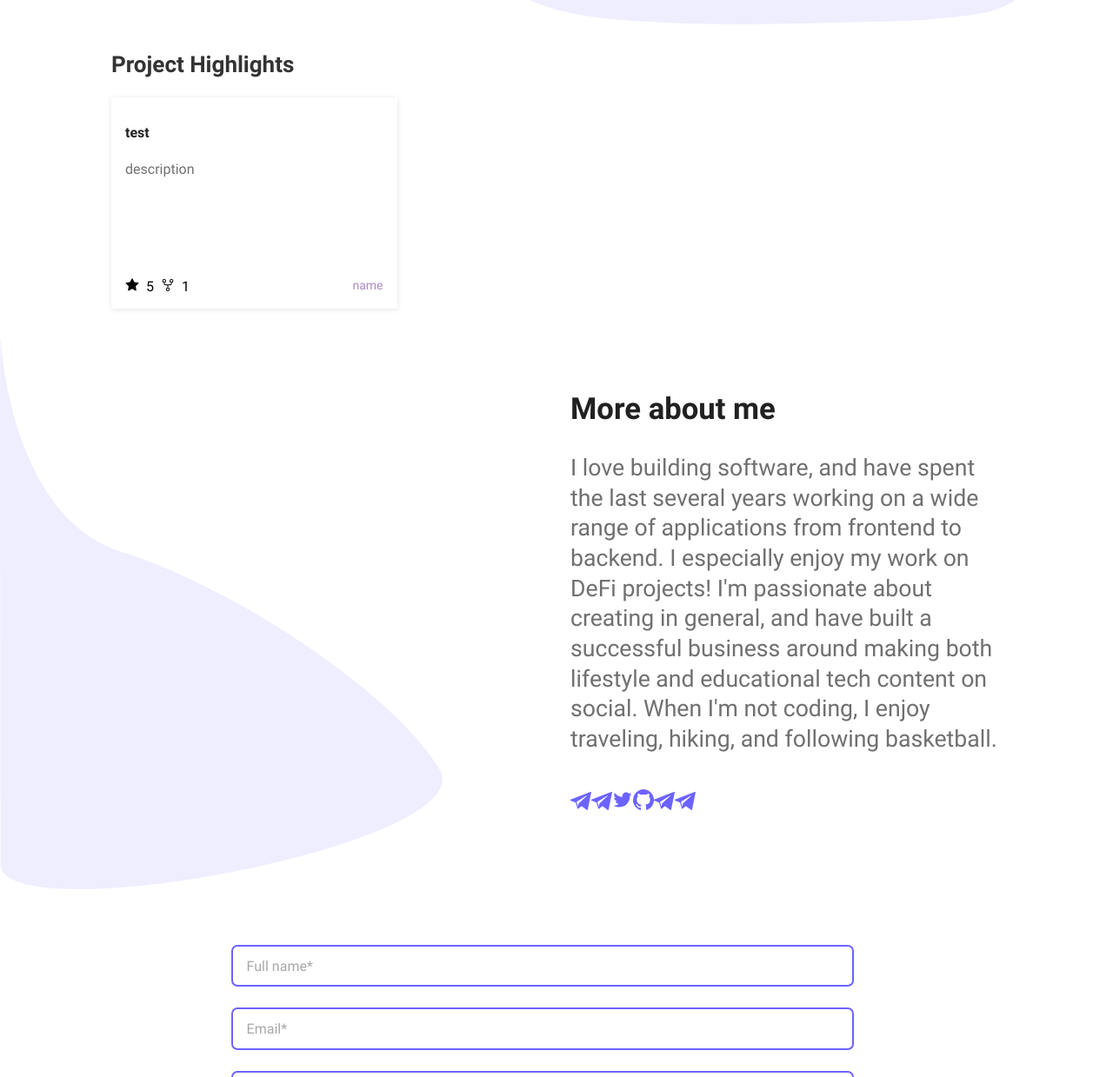
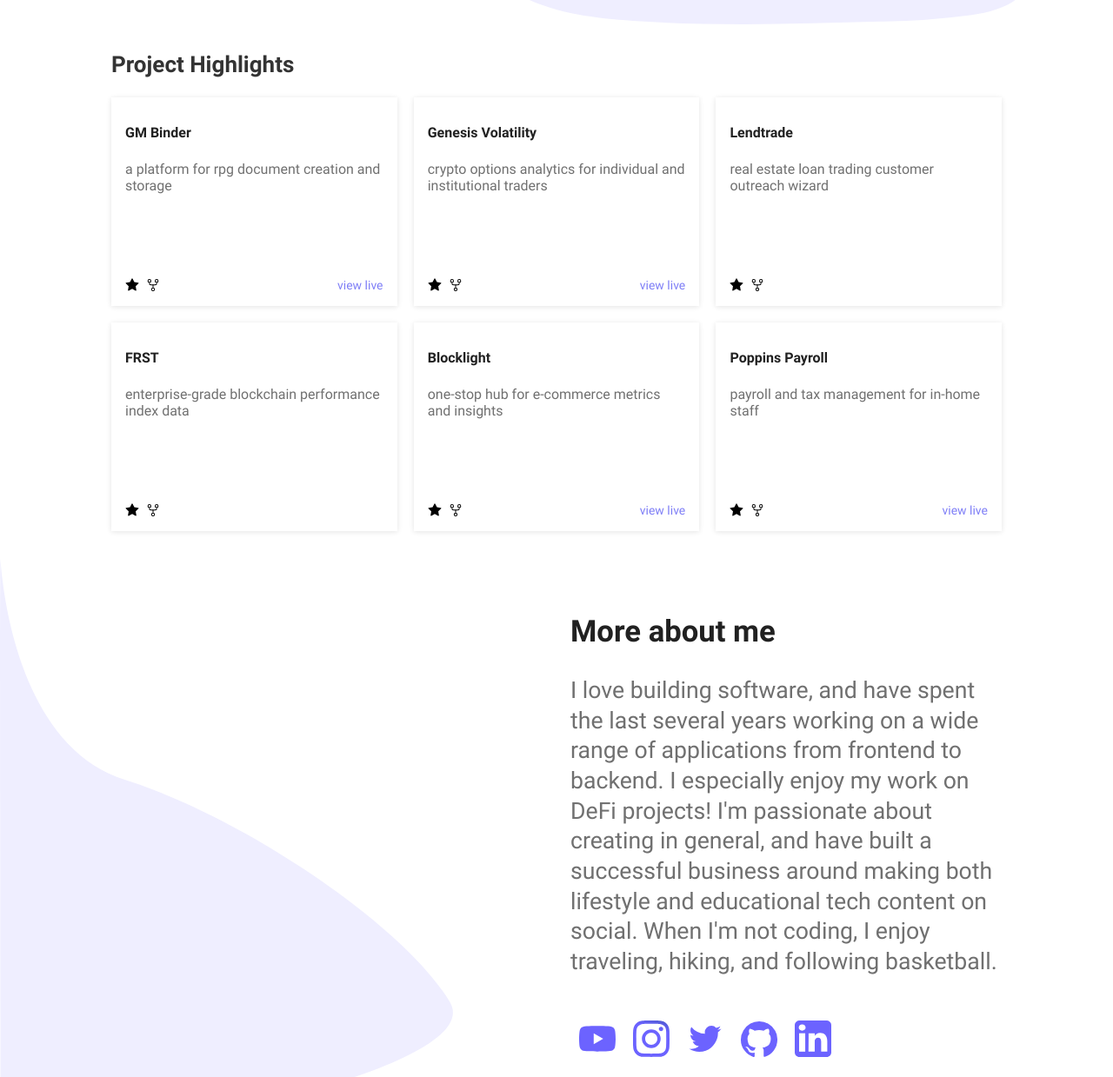
Before and after one commit to SarahMAmann/portfolio, a Gatsby site in the folder gatsby-portfolio-dev/: page / in a window 1280 px wide. Shown: the part 602-1841 px from the top of the page at 87% size. Built offline with nearby package versions, Linux system fonts and the light colour scheme; Gatsby itself is replaced by a stand-in of ours.

Commit message:
projects, social icons, and footer

```diff
--- a/gatsby-portfolio-dev/src/components/common/Button/index.js
+++ b/gatsby-portfolio-dev/src/components/common/Button/index.js
@@ -13,7 +13,7 @@ export const Button = styled.button`
   -ms-user-select: none;
   user-select: none;
   color: #fff;
-  background: #0074d9;
+  background: #6c63ff;
 
   &:focus {
     outline: none;
--- a/gatsby-portfolio-dev/src/components/landing/Intro/index.jsx
+++ b/gatsby-portfolio-dev/src/components/landing/Intro/index.jsx
@@ -14,8 +14,8 @@ export const Intro = () => {
       <Header />
       <IntroWrapper as={Container}>
         <Details theme={theme}>
-          <h1>Hi There,</h1>
-          <h4>I'm Sarah, a software engineer in Chicago!</h4>
+          <h1>hello!</h1>
+          <h4>I'm Sarah, a software engineer in Chicago</h4>
           <Button as={AnchorLink} href="#contact">
             Work With Me
           </Button>
--- a/gatsby-portfolio-dev/src/components/landing/Intro/styles.js
+++ b/gatsby-portfolio-dev/src/components/landing/Intro/styles.js
@@ -66,8 +66,6 @@ export const Thumbnail = styled.div`
   }
 
   img {
-    /* width: 60%;
-    margin-left: 25%; */
     width: 65%;
   }
 `;
--- a/gatsby-portfolio-dev/src/components/landing/Projects/index.jsx
+++ b/gatsby-portfolio-dev/src/components/landing/Projects/index.jsx
@@ -4,72 +4,42 @@ import { ThemeContext } from 'providers/ThemeProvider';
 import { Container, Card, TitleWrap } from 'components/common';
 import Star from 'components/common/Icons/Star';
 import Fork from 'components/common/Icons/Fork';
-import { Wrapper, Grid, Item, Content, Stats, Languages } from './styles';
+import { Wrapper, Grid, Item, Content, Stats, ViewLive } from './styles';
+import projects from './projects.json';
 
 export const Projects = () => {
   const { theme } = useContext(ThemeContext);
-  // const {
-  //   github: {
-  //     viewer: {
-  //       repositories: { edges },
-  //     },
-  //   },
-  // } = useStaticQuery(
-  //   graphql`
-  //     {
-  //       github {
-  //         viewer {
-  //           repositories(first: 8, orderBy: { field: STARGAZERS, direction: DESC }) {
-  //             edges {
-  //               node {
-  //                 id
-  //                 name
-  //                 url
-  //                 description
-  //                 stargazers {
-  //                   totalCount
-  //                 }
-  //                 forkCount
-  //                 languages(first: 3) {
-  //                   nodes {
-  //                     id,
-  //                     name
-  //                   }
-  //                 }
-  //               }
-  //             }
-  //           }
-  //         }
-  //       }
-  //     }
-  //   `
+  const showViewLive = true;
   return (
     <Wrapper as={Container} id="projects">
       <h2>Project Highlights</h2>
       <Grid>
-        <Item key={1} as="a" href={''} target="_blank" rel="noopener noreferrer" theme={theme}>
+      {projects.map((project) => (
+        <Item key={project.id} rel="noopener noreferrer" theme={theme}>
           <Card theme={theme}>
             <Content>
-              <h4>test</h4>
-              <p>description</p>
+              <h4>{project.name}</h4>
+              <p>{project.description}</p>
             </Content>
+            {/* <img src={project.imageUrl} /> */}
             <TitleWrap>
               <Stats theme={theme}>
                 <div>
                   <Star color={theme === "light" ? "#000" : "#fff"}/>
-                  <span>5</span>
                 </div>
                 <div>
                   <Fork color={theme === "light" ? "#000" : "#fff"}/>
-                  <span>1</span>
                 </div>
               </Stats>
-              <Languages>
-                {<span key={1}>name</span>}
-              </Languages>
+              {project.showViewLive ?
+                <ViewLive as="a" href={project.link} target="_blank" rel="noopener noreferrer">
+                    {<span key={project.id}>view live</span>}
+                </ViewLive>
+              : null}
             </TitleWrap>
           </Card>
         </Item>
+        ))}
       </Grid>
     </Wrapper>
   );
--- /dev/null
+++ b/gatsby-portfolio-dev/src/components/landing/Projects/projects.json
@@ -0,0 +1,51 @@
+[
+    {
+      "id": 0,
+      "name": "GM Binder",
+      "description": "a platform for rpg document creation and storage",
+      "link": "https://gmbinder.com/",
+      "imageUrl": "/icons/telegram.svg",
+      "showViewLive": true
+    },
+    {
+        "id": 1,
+        "name": "Genesis Volatility",
+        "description": "crypto options analytics for individual and institutional traders",
+        "link": "https://gvol.io/",
+        "imageUrl": "/icons/telegram.svg",
+        "showViewLive": true
+    },
+    {
+        "id": 2,
+        "name": "Lendtrade",
+        "description": "real estate loan trading customer outreach wizard",
+        "link": "",
+        "imageUrl": "/icons/telegram.svg",
+        "showViewLive": false
+    },
+    {
+        "id": 3,
+        "name": "FRST",
+        "description": "enterprise-grade blockchain performance index data",
+        "link": "",
+        "imageUrl": "/icons/telegram.svg",
+        "showViewLive": false
+    },
+    {
+        "id": 4,
+        "name": "Blocklight",
+        "description": "one-stop hub for e-commerce metrics and insights",
+        "link": "https://blocklight.io/",
+        "imageUrl": "/icons/telegram.svg",
+        "showViewLive": true
+    },
+    {
+        "id": 5,
+        "name": "Poppins Payroll",
+        "description": "payroll and tax management for in-home staff",
+        "link": "https://poppinspayroll.com/",
+        "imageUrl": "/icons/telegram.svg",
+        "showViewLive": true
+    }
+
+]
--- a/gatsby-portfolio-dev/src/components/landing/Projects/styles.js
+++ b/gatsby-portfolio-dev/src/components/landing/Projects/styles.js
@@ -65,7 +65,7 @@ export const Stats = styled.div`
   }
 `;
 
-export const Languages = styled.div`
+export const ViewLive = styled.div`
   opacity: 0.5;
   font-size: 14px;
 `;
--- a/gatsby-portfolio-dev/src/components/landing/Skills/index.jsx
+++ b/gatsby-portfolio-dev/src/components/landing/Skills/index.jsx
@@ -1,8 +1,6 @@
 import React, { useContext } from 'react';
-import AnchorLink from 'react-anchor-link-smooth-scroll';
 import { ThemeContext } from 'providers/ThemeProvider';
-import { Container, Button } from 'components/common';
-// import dev from 'assets/illustrations/skills.svg';
+import { Container } from 'components/common';
 import social from './socials.json';
 import { Wrapper, SkillsWrapper, Details, Thumbnail } from './styles';
 
@@ -13,7 +11,7 @@ export const Skills = () => {
     <Wrapper id="about">
       <SkillsWrapper as={Container}>
         <Thumbnail>
-          {/* <img src={dev} alt="I’m John and I’m a Backend & Devops engineer!" /> */}
+          {/* <img src={dev} alt="programming languages and tools I know" /> */}
         </Thumbnail>
         <Details theme={theme}>
           <h1>More about me</h1>
@@ -24,12 +22,9 @@ export const Skills = () => {
           making both lifestyle and educational tech content on social. When I'm not coding, I
           enjoy traveling, hiking, and following basketball.
           </p>
-          {/* <Button as={AnchorLink} href="#contact">
-            Hire me
-          </Button> */}
           {social.map(({ id, name, link, icon }) => (
           <a key={id} href={link} target="_blank" rel="noopener noreferrer" aria-label={`follow me on ${name}`}>
-            <img width="24" src={icon} alt={name} />
+            <img width="42" src={icon} alt={name} />
           </a>
         ))}
         </Details>
--- a/gatsby-portfolio-dev/src/components/landing/Skills/socials.json
+++ b/gatsby-portfolio-dev/src/components/landing/Skills/socials.json
@@ -3,13 +3,13 @@
       "id": 0,
       "name": "YouTube",
       "link": "https://youtube.com/channel/UCoftN-pj8_ixoDZ6r767RTQ",
-      "icon": "/icons/telegram.svg"
+      "icon": "/icons/youtube.svg"
     },
     {
       "id": 1,
       "name": "Instagram",
-      "link": "https://github.com/smakosh",
-      "icon": "/icons/telegram.svg"
+      "link": "https://instagram.com/sarah.amann/",
+      "icon": "/icons/instagram.svg"
     },
     {
       "id": 2,
@@ -27,12 +27,6 @@
         "id": 4,
         "name": "LinkedIn",
         "link": "https://linkedin.com/in/sarah-marie-amann/",
-        "icon": "/icons/telegram.svg"
-    },
-    {
-        "id": 4,
-        "name": "Medium",
-        "link": "https://peachhouse.medium.com/",
-        "icon": "/icons/telegram.svg"
+        "icon": "/icons/linkedin.svg"
     }
-  ]
+]
--- a/gatsby-portfolio-dev/src/components/landing/Skills/styles.js
+++ b/gatsby-portfolio-dev/src/components/landing/Skills/styles.js
@@ -49,6 +49,10 @@ export const Details = styled.div`
       mix-blend-mode: ${({ theme }) => (theme === 'light' ? 'unset' : 'difference')};
     }
   }
+
+  img {
+    margin: 10px;
+  }
 `;
 
 export const Thumbnail = styled.div`
--- a/gatsby-portfolio-dev/src/components/theme/Footer/index.jsx
+++ b/gatsby-portfolio-dev/src/components/theme/Footer/index.jsx
@@ -8,23 +8,20 @@ export const Footer = () => (
     <Flex as={Container}>
       <Details>
         <h2>Sarah Amann</h2>
-        {/* <span>
-          © All rights are reserved | {new Date().getFullYear()} | Made with{' '}
+        <span>
+          © Let's not pretend I copyrighted this | {new Date().getFullYear()} | Made with{' '}
           <span aria-label="love" role="img">
             💖
-          </span>{' '}
-          by{' '}
-          <a href="https://smakosh.com/?ref=portfolio-dev" rel="noopener noreferrer" target="_blank">
-            Smakosh
-          </a>
-        </span> */}
+          </span>
+        </span>
       </Details>
       <Links>
-        {social.map(({ id, name, link, icon }) => (
+        {/* {social.map(({ id, name, link, icon }) => (
           <a key={id} href={link} target="_blank" rel="noopener noreferrer" aria-label={`follow me on ${name}`}>
             <img width="24" src={icon} alt={name} />
           </a>
-        ))}
+        ))} */}
+        <a href="https://peachhousestudio.com" target="_blank">check out my store ⇢</a>
       </Links>
     </Flex>
   </Wrapper>
```
Also changed, not shown: gatsby-portfolio-dev/static/icons/instagram.svg (added), gatsby-portfolio-dev/static/icons/linkedin.svg (added), gatsby-portfolio-dev/static/icons/youtube.svg (added).
